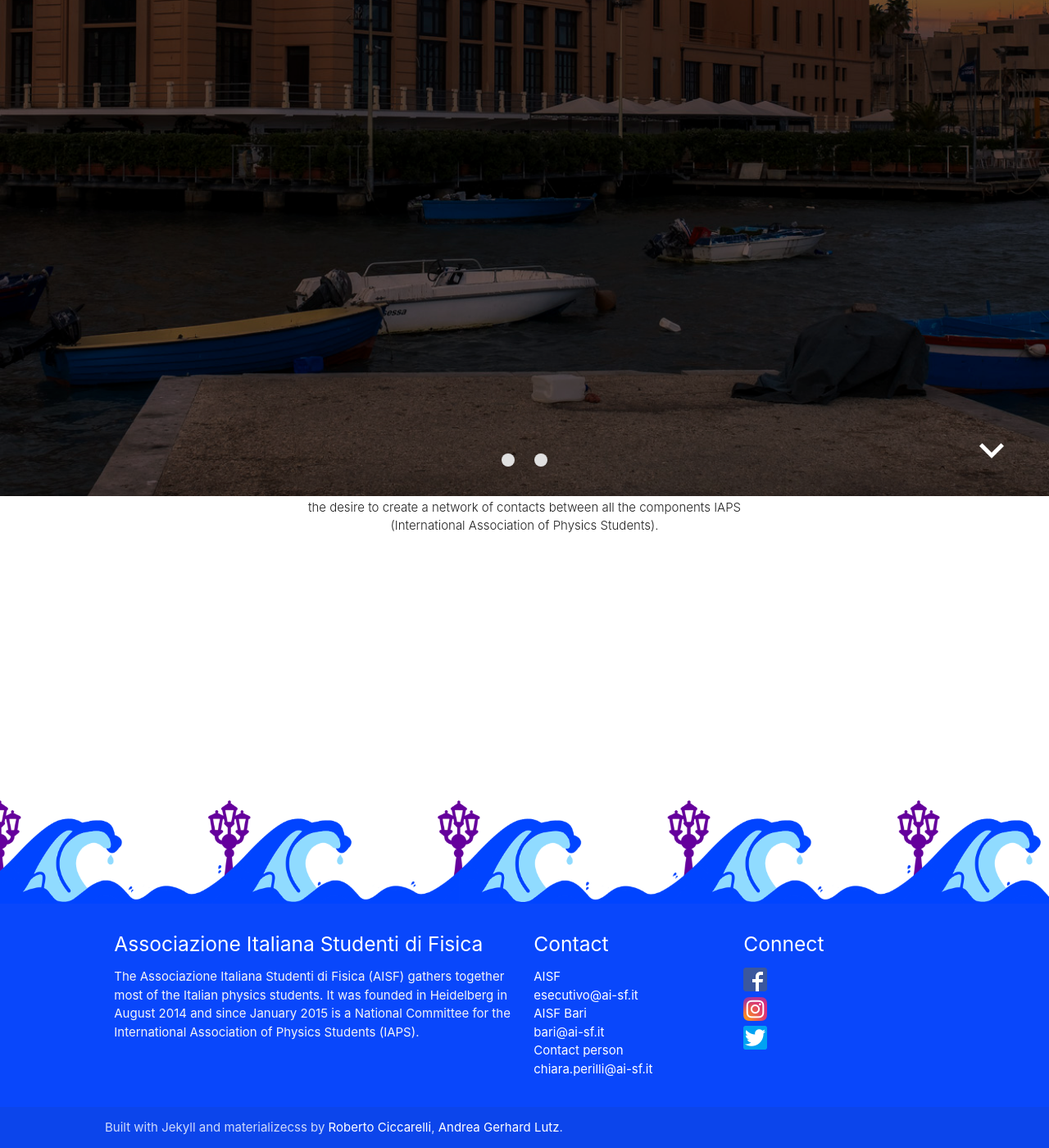
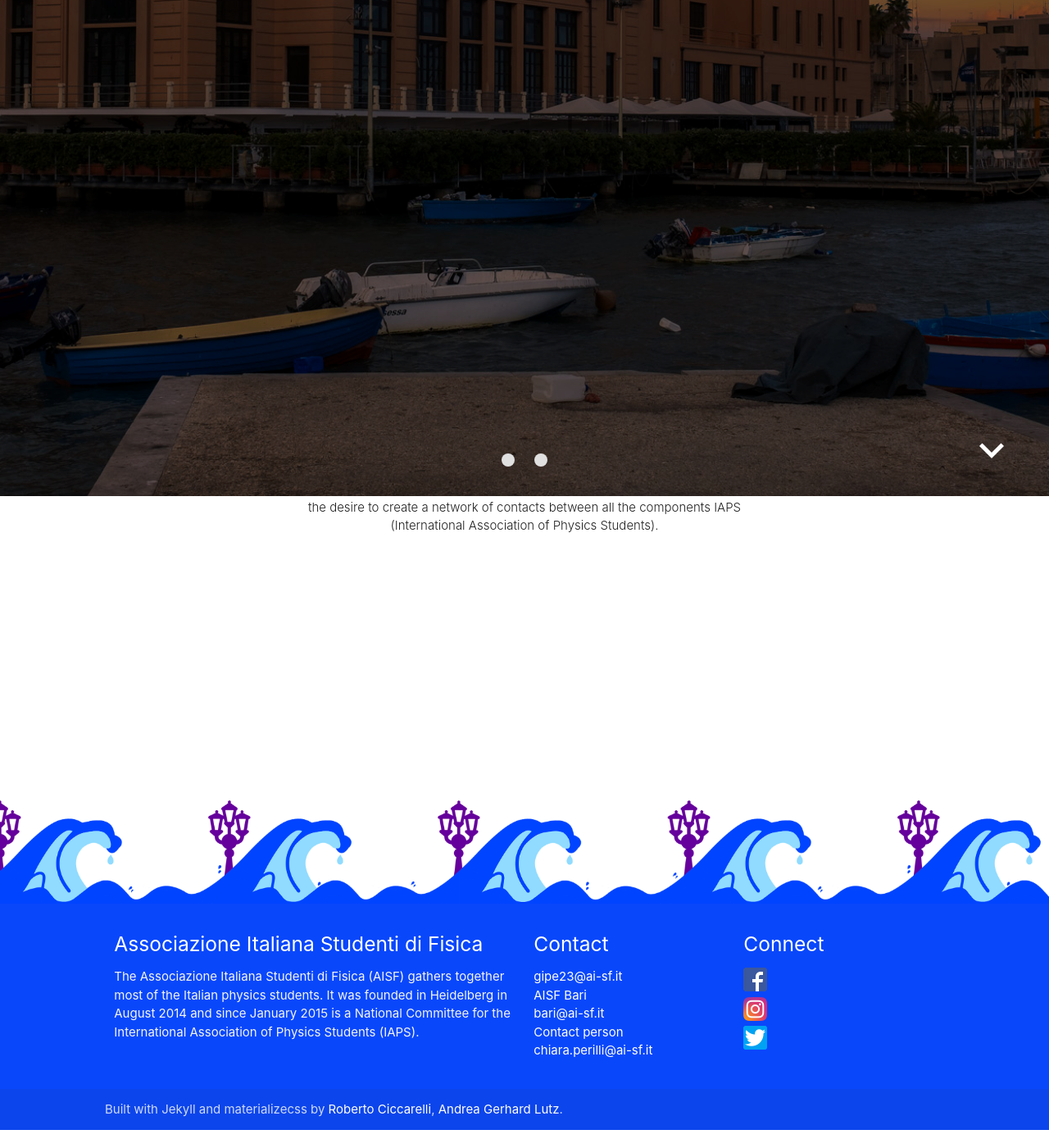
Before and after one commit to ai-sf/gipe23, a Jekyll site: the page built from index.html, in a window 1280 px wide and 1400 px high, scrolled down 795 px. Shown: the whole window at 82% size. Built offline with Jekyll 4.4.1, drawn with Linux system fonts in a browser that asks for light colours; nearby versions of some CDN libraries; after the commit the page ends 2173 px from its top, so only the background shows below that.

Commit message:
Modifications

```diff
--- a/_data/footer.yml
+++ b/_data/footer.yml
@@ -2,8 +2,8 @@ title: Associazione Italiana Studenti di Fisica
 descr: The Associazione Italiana Studenti di Fisica (AISF) gathers together most of the Italian physics students. It was founded in Heidelberg in August 2014 and since January 2015 is a National Committee for the International Association of Physics Students (IAPS).
 
 contact:
-  - name: AISF
-    mail: esecutivo@ai-sf.it
+  - name:
+    mail: gipe23@ai-sf.it
   - name: AISF Bari
     mail: bari@ai-sf.it
   - name: Contact person
@@ -14,7 +14,7 @@ connect:
     url: "https://it-it.facebook.com/aisf.fisica/"
     facebook: true
   - name: Instagram
-    url: "https://www.instagram.com/aisf_fisica/"
+    url: "https://www.instagram.com/gipe.2023/"
     instagram: true
   - name: Twitter
     url: "https://twitter.com/aisf_fisica"
--- a/_data/home.yml
+++ b/_data/home.yml
@@ -4,7 +4,7 @@ longname: "German Italian Physics Exchange"
 who:
   text: "40 participants equally divided between Italians and Germans"
 
-when: "From October 5th to 9th"
+when: "From October 5th to 9th 2023"
 
 where: "The Interuniversity Department of Physics Michelangelo Merlin and other places and facilities in the province of Bari"
 
--- a/_data/programme.yml
+++ b/_data/programme.yml
@@ -77,7 +77,7 @@ schedule:
       - hour: "15:00"
         name: "Parallel Session"
         location:
-          name: "Phyisics Department"
+          name: "Polignano a Mare"
           tag: "uniba"
       - hour: "19:00"
         name: "Sunset at the beach"
--- a/_data/registration.yml
+++ b/_data/registration.yml
@@ -14,7 +14,7 @@ sections:
         subpoints:
           - text: "€100 if they choose to stay in the chosen facility of Hotel Campus"
           - text: "€50 if the candidates prefer to not use our facilities"
-      - text: "Among AISF candidates, 11 spots will be assigned to Bari Local Committee members who will be able to access to the event with a reduced fee (without accommodation) of 50€"
+      # - text: "Among AISF candidates, 11 spots will be assigned to Bari Local Committee members who will be able to access to the event with a reduced fee (without accommodation) of 50€"
       - text: "The following section shows the selection criteria the local committee will use to choose the attendants to GIPE. Priority will be given to:"
         subpoints:
           - text: "Those students who haven't participated to GIPE previous editions;"
```
Also changed, not shown: 1 other file.
